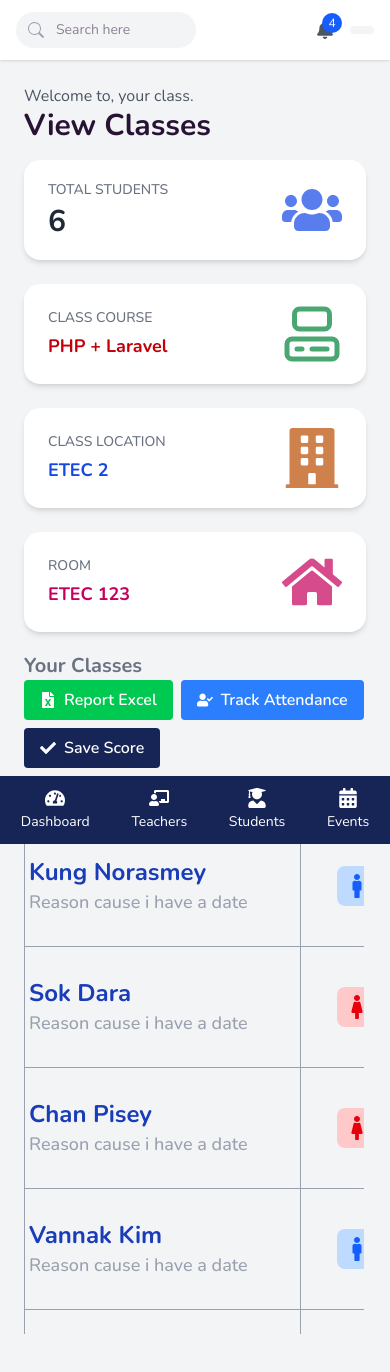
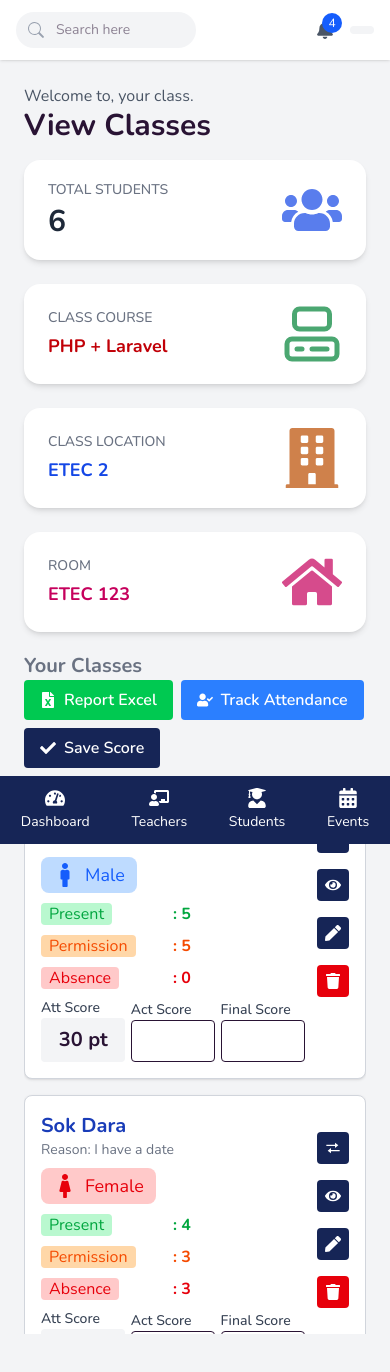
Before and after one commit to KR-ISCOD3/etec-system, a Next.js app: page /dashboard/teacher/viewclass in a window 390 px wide. Shown: the top 1372 px of the page. Built offline with nearby package versions, Linux system fonts and the light colour scheme.

Commit message:
new-card-design

```diff
--- a/src/app/dashboard/teacher/viewclass/page.tsx
+++ b/src/app/dashboard/teacher/viewclass/page.tsx
@@ -62,9 +62,9 @@ export default function TeacherPage() {
           </div>
         </div>
 
-        <div className="w-85 md:w-full">
+        <div className="hidden lg:block w-full">
           <div className="mt-4 overflow-auto h-[550px]">
-            <table className="w-[1200px] md:w-full">
+            <table className="w-[1260px] lg:w-full">
               <thead>
                 <tr className="">
                   <th className="py-2 text-left px-1 text-gray-500 border border-gray-400 w-[300px]">Full Name</th>
@@ -137,6 +137,99 @@ export default function TeacherPage() {
             </table>
           </div>
         </div>
+
+        <div className="block lg:hidden w-full">
+          <div className="mt-4 grid gap-4 md:grid-cols-2 xl:grid-cols-3 max-h-[550px] overflow-auto">
+            {students.map((v, i) => (
+              <div key={i} className="bg-white p-4 rounded-lg shadow border border-gray-300 flex justify-between">
+                <div className="">
+                  {/* Name & Reason */}
+                  <div className="mb-2">
+                    <h2 className="text-xl font-bold text-blue-800">{v.name}</h2>
+                    <p className="text-sm text-gray-500">Reason: I have a date</p>
+                  </div>
+
+                  {/* Gender */}
+                  <div className="mb-2">
+                    <span className={`inline-flex items-center gap-2 px-3 py-1 rounded-lg text-lg ${v.gender === "Male" ? "bg-blue-200 text-blue-600" : "bg-red-200 text-red-600"}`}>
+                      {v.gender === "Male" ? <FaMale className="text-2xl" /> : <FaFemale className="text-2xl" />} {v.gender}
+                    </span>
+                  </div>
+
+                  {/* Attendance */}
+                  <div className="mb-2 space-y-1">
+                    <div className="flex justify-between items-center my-2">
+                      <div className=" w-1/2 ">
+                        <span className="px-2 bg-green-200 text-green-600 rounded">
+                          Present
+                        </span>
+                      </div>
+                      <div className="w-1/2">
+                        <span className="text-green-600 font-bold">
+                          : {v.present}
+                        </span>
+                      </div>
+                    </div>
+                    <div className="flex justify-between items-center my-2">
+                      <div className=" w-1/2 ">
+                        <span className="px-2  bg-orange-200 text-orange-600 rounded">Permission</span>
+                      </div>
+                      <div className="w-1/2">
+                        <span className="text-orange-600 font-bold">: {v.permission}</span>
+                      </div>
+                    </div>
+                    <div className="flex justify-between items-center my-2">
+                      <div className=" w-1/2 ">
+                        <span className="px-2 bg-red-200 text-red-600 rounded">Absence</span>
+                      </div>
+                      <div className="w-1/2">
+                        <span className="text-red-600 font-bold">
+                          : {v.absence}</span>
+                      </div>
+                    </div>
+                  </div>
+
+                  <div className="flex justify-between  mt-2 items-end">
+                    {/* Attendance Score (fixed) */}
+                    <div className="w-[32%]">
+                      <label className="block text-sm font-medium text-gray-700">Att Score</label>
+                      <div className="text-center text-xl font-bold bg-gray-100 py-2 rounded">30 pt</div>
+                    </div>
+
+                    {/* Activity Score */}
+                    <div className="w-[32%]">
+                      <label className="block text-sm font-medium text-gray-700">Act Score</label>
+                      <input type="number" className="w-full text-center py-2 border rounded outline-none" />
+                    </div>
+
+                    {/* Final Score */}
+                    <div className="w-[32%]">
+                      <label className="block text-sm font-medium text-gray-700">Final Score</label>
+                      <input type="number" className="w-full text-center py-2 border rounded outline-none" />
+                    </div>
+                  </div>
+                </div>
+
+                {/* Actions */}
+                <div className="flex flex-col justify-start mt-3 flex-wrap pl-3">
+                  <button className="text-center my-2 p-2 bg-blue-950 text-white rounded hover:bg-blue-900 transition">
+                    <BiTransfer />
+                  </button>
+                  <button className="text-center my-2 p-2 bg-blue-950 text-white rounded hover:bg-blue-900 transition">
+                    <FaEye />
+                  </button>
+                  <button className="text-center my-2 p-2 bg-blue-950 text-white rounded hover:bg-blue-900 transition">
+                    <FaPen />
+                  </button>
+                  <button className="text-center my-2 p-2 bg-red-600 text-white rounded hover:bg-red-700 transition">
+                    <FaTrash />
+                  </button>
+                </div>
+              </div>
+            ))}
+          </div>
+        </div>
+
       </div>
     </>
   );
--- a/src/app/layout.tsx
+++ b/src/app/layout.tsx
@@ -9,6 +9,7 @@ export default function RootLayout({
     <html lang="en" data-theme="cupcake">
       <head>
         {/* Favicon: place the file in /public/favicon.ico */}
+        {/* <link rel="shortcut icon" href="favicon.ico" type="image/x-icon" /> */}
         <link rel="shortcut icon" type="image/png" href="/image/eteclogo.png"/>
       </head>
       <body>{children}</body>
--- a/src/components/Sidebar.tsx
+++ b/src/components/Sidebar.tsx
@@ -54,16 +54,16 @@ export default function Sidebar() {
     <aside className="hidden lg:w-[250px] h-screen bg-blue-950 text-white lg:flex flex-col justify-between sticky top-0">
       {/* Logo */}
       <div>
-        <div className="flex items-center text-left py-6 text-xl font-bold border-b border-blue-900">
-          <div className="w-[60px] h-[60px] overflow-hidden ms-4 me-1 relative">
-              <Image
-                src="/image/eteclogo.png"
-                alt="ETEC Logo"
-                fill
-                style={{ objectFit: "cover" }}
-              />
+        <div className="text-center py-6 text-xl font-bold border-b border-blue-900">
+          <div className="relative w-[60px] h-[60px] mx-auto rounded-lg mb-4 overflow-hidden">
+            <Image
+              src="/image/eteclogo.png"
+              alt="ETEC Logo"
+              fill
+              style={{ objectFit: "cover", objectPosition: "center" }}
+            />
           </div>
-          <span className="text-white">ETEC CENTER</span>
+          <p className="text-white">ETEC CENTER</p>
         </div>
 
         {/* Dynamic Menu Items */}
```
